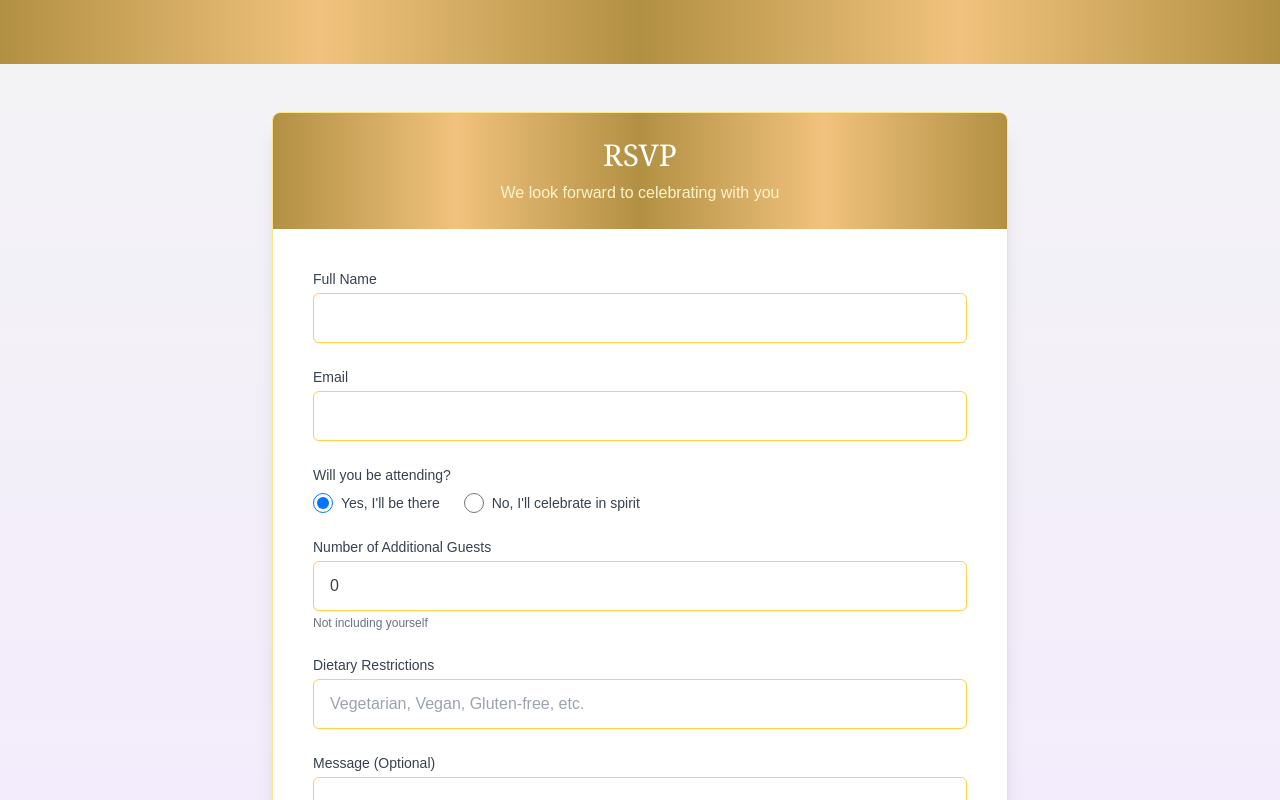
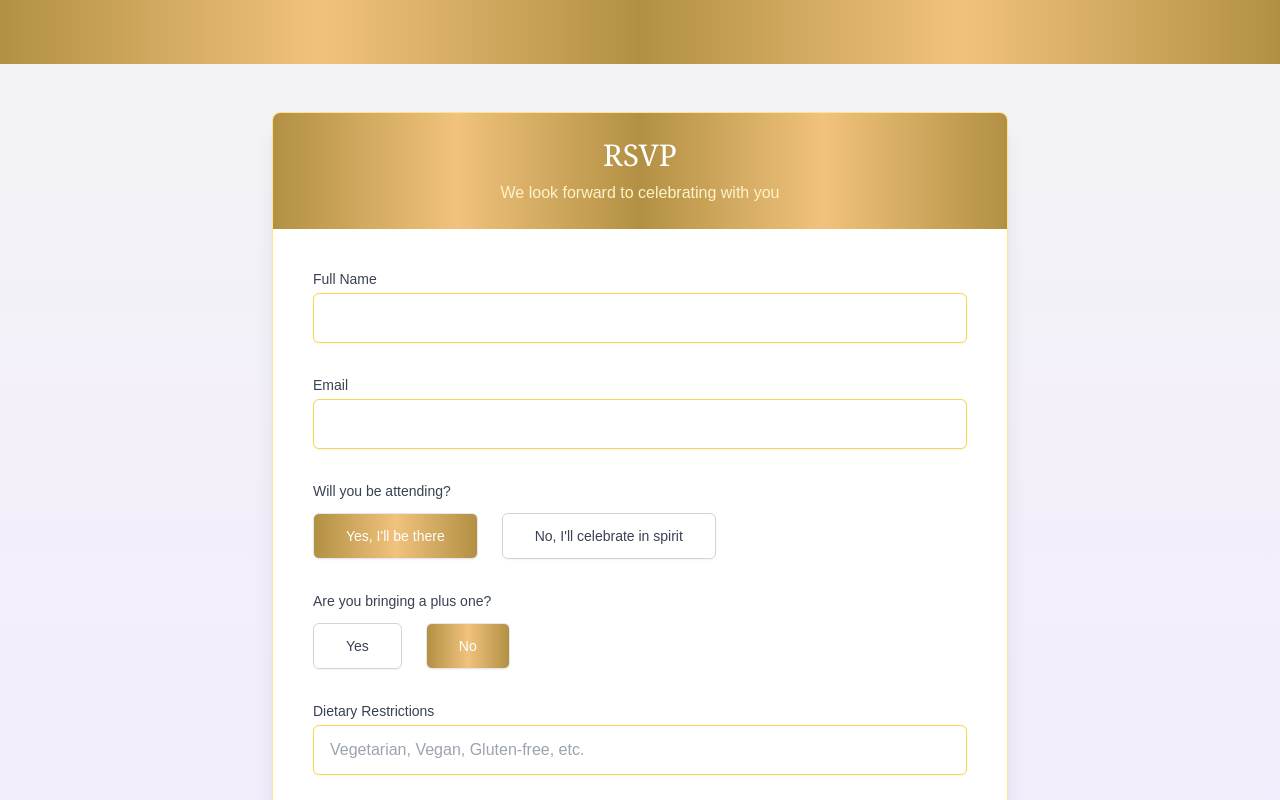
Before and after one commit to boakyeni/nanas-wedding, a Next.js app: page /rsvp in a window 1280 px wide. Shown: the top 800 px of the page. Built offline with nearby package versions, Linux system fonts and the light colour scheme.

Commit message:
rsvp updates

```diff
--- a/src/app/components/RSVP.js
+++ b/src/app/components/RSVP.js
@@ -8,7 +8,8 @@ const RSVP = () => {
         name: '',
         email: '',
         attending: 'yes',
-    guests: 0,
+        plusOne: false,
+        plusOneName: '',
         dietaryRestrictions: '',
         message: ''
     });
@@ -40,6 +41,13 @@ const RSVP = () => {
         });
     };
 
+    const handleAttendingClick = (value) => {
+        setFormData({
+            ...formData,
+            attending: value
+        });
+    };
+
     const handleSubmit = async (e) => {
         e.preventDefault();
         setIsSubmitting(true);
@@ -60,8 +68,6 @@ const RSVP = () => {
             if (true) {
                 setSubmitted(true);
                 setIsSubmitting(false);
-
-
             } else {
                 // Handle API error responses
                 const errorData = await response.json();
@@ -72,6 +78,15 @@ const RSVP = () => {
             setIsSubmitting(false);
         }
     };
+
+    // Common style for selection buttons
+    const buttonCommonClasses = "px-8 py-3 rounded-md border text-sm font-medium transition-all duration-300 shadow-sm";
+
+    // Gold gradient for selected state
+    const goldGradient = "linear-gradient(to right, #b29043, #f1c27d, #b29043)";
+
+    // Deep purple for selected state (alternative to gold gradient)
+    const purpleGradient = "linear-gradient(to right, #4a1d96, #7e22ce, #4a1d96)";
 
     return (
         <div className="min-h-screen bg-gradient-to-b from-gray-100 to-purple-100">
@@ -91,7 +106,7 @@ const RSVP = () => {
                         <ThankYou />
                     ) : (
                         <form onSubmit={handleSubmit} className="p-6 sm:p-10">
-              <div className="space-y-6">
+                            <div className="space-y-8">
                                 <div>
                                     <label htmlFor="name" className="block text-sm font-medium text-gray-700">Full Name</label>
                                     <input
@@ -119,55 +134,68 @@ const RSVP = () => {
                                 </div>
 
                                 <div>
-                  <p className="block text-sm font-medium text-gray-700 mb-2">Will you be attending?</p>
-                  <div className="flex space-x-6">
-                    <div className="flex items-center">
-                      <input
-                        id="attending-yes"
-                        name="attending"
-                        type="radio"
-                        value="yes"
-                        checked={formData.attending === 'yes'}
-                        onChange={handleRadioChange}
-                        className="h-5 w-5 text-amber-600 focus:ring-amber-500"
-                      />
-                      <label htmlFor="attending-yes" className="ml-2 text-sm text-gray-700">
+                                    <p className="block text-sm font-medium text-gray-700 mb-3">Will you be attending?</p>
+                                    <div className="flex flex-col sm:flex-row gap-4 sm:gap-6">
+                                        <button
+                                            type="button"
+                                            className={`${buttonCommonClasses} ${formData.attending === 'yes' ? 'text-white ' : 'text-gray-700 border-gray-300 hover:border-purple-300'}`}
+                                            style={formData.attending === 'yes' ? { background: goldGradient } : {}}
+                                            onClick={() => handleAttendingClick('yes')}
+                                        >
                                             Yes, I'll be there
-                      </label>
-                    </div>
-                    <div className="flex items-center">
-                      <input
-                        id="attending-no"
-                        name="attending"
-                        type="radio"
-                        value="no"
-                        checked={formData.attending === 'no'}
-                        onChange={handleRadioChange}
-                        className="h-5 w-5 text-amber-600 focus:ring-amber-500"
-                      />
-                      <label htmlFor="attending-no" className="ml-2 text-sm text-gray-700">
+                                        </button>
+                                        <button
+                                            type="button"
+                                            className={`${buttonCommonClasses} ${formData.attending === 'no' ? 'text-white ' : 'text-gray-700 border-gray-300 hover:border-purple-300'}`}
+                                            style={formData.attending === 'no' ? { background: goldGradient } : {}}
+                                            onClick={() => handleAttendingClick('no')}
+                                        >
                                             No, I'll celebrate in spirit
-                      </label>
-                    </div>
+                                        </button>
                                     </div>
                                 </div>
 
                                 {formData.attending === 'yes' && (
                                     <>
                                         <div>
-                      <label htmlFor="guests" className="block text-sm font-medium text-gray-700">Number of Additional Guests</label>
+                                            <p className="block text-sm font-medium text-gray-700 mb-3">Are you bringing a plus one?</p>
+                                            <div className="flex flex-col sm:flex-row gap-4 sm:gap-6">
+                                                <button
+                                                    type="button"
+                                                    className={`${buttonCommonClasses} ${formData.plusOne ? 'text-white ' : 'text-gray-700 border-gray-300 hover:border-purple-300'}`}
+                                                    style={formData.plusOne ? { background: goldGradient } : {}}
+                                                    onClick={() => setFormData({ ...formData, plusOne: true })}
+                                                >
+                                                    Yes
+                                                </button>
+                                                <button
+                                                    type="button"
+                                                    className={`${buttonCommonClasses} ${formData.plusOne === false ? 'text-white ' : 'text-gray-700 border-gray-300 hover:border-purple-300'}`}
+                                                    style={formData.plusOne === false ? { background: goldGradient } : {}}
+                                                    onClick={() => setFormData({ ...formData, plusOne: false, plusOneName: '' })}
+                                                >
+                                                    No
+                                                </button>
+                                            </div>
+
+                                            {/* Show name input only if they are bringing a plus one */}
+                                            {formData.plusOne && (
+                                                <div className="mt-6">
+                                                    <label htmlFor="plusOneName" className="block text-sm font-medium text-gray-700">
+                                                        Plus One's Name
+                                                    </label>
                                                     <input
-                        type="number"
-                        pattern="[0-9]*"
-                        id="guests"
-                        name="guests"
-                        min="0"
-                        max="5"
-                        value={formData.guests}
+                                                        type="text"
+                                                        id="plusOneName"
+                                                        name="plusOneName"
+                                                        value={formData.plusOneName || ''}
                                                         onChange={handleChange}
                                                         className="mt-1 block w-full px-4 py-3 border border-amber-300 rounded-md shadow-sm focus:outline-none focus:ring-2 focus:ring-amber-500 focus:border-amber-500"
+                                                        placeholder="Enter their full name"
+                                                        required={formData.plusOne}
                                                     />
-                      <p className="mt-1 text-xs text-gray-500">Not including yourself</p>
+                                                </div>
+                                            )}
                                         </div>
 
                                         <div>
@@ -207,7 +235,8 @@ const RSVP = () => {
                                     <button
                                         type="submit"
                                         disabled={isSubmitting}
-                    className={`px-6 py-3 bg-gradient-to-r from-purple-700 to-purple-900 text-white font-medium rounded-md shadow-md hover:from-purple-800 hover:to-purple-950 focus:outline-none focus:ring-2 focus:ring-offset-2 focus:ring-purple-500 transition-colors ${isSubmitting ? 'opacity-75 cursor-not-allowed' : ''}`}
+                                        className="px-10 py-3 text-white font-medium rounded-md shadow-md focus:outline-none focus:ring-2 focus:ring-offset-2 focus:ring-purple-500 transition-colors disabled:opacity-75 disabled:cursor-not-allowed"
+                                        style={{ background: 'linear-gradient(to right, #4a1d96, #7e22ce, #4a1d96)' }}
                                     >
                                         {isSubmitting ? 'Submitting...' : 'Submit RSVP'}
                                     </button>
--- a/src/app/components/ThankYou.js
+++ b/src/app/components/ThankYou.js
@@ -41,7 +41,7 @@ const ThankYou = () => {
       </div>
       <h2 className="text-2xl font-serif text-gray-800 mb-4">Thank You!</h2>
       <p className="text-gray-600 mb-8">
-        Your RSVP has been received. We're excited to see you there!
+        Your RSVP has been received!
       </p>
 
       {/* Countdown section from the second component */}
```
Lines whose indentation alone changed are shown as unchanged.
